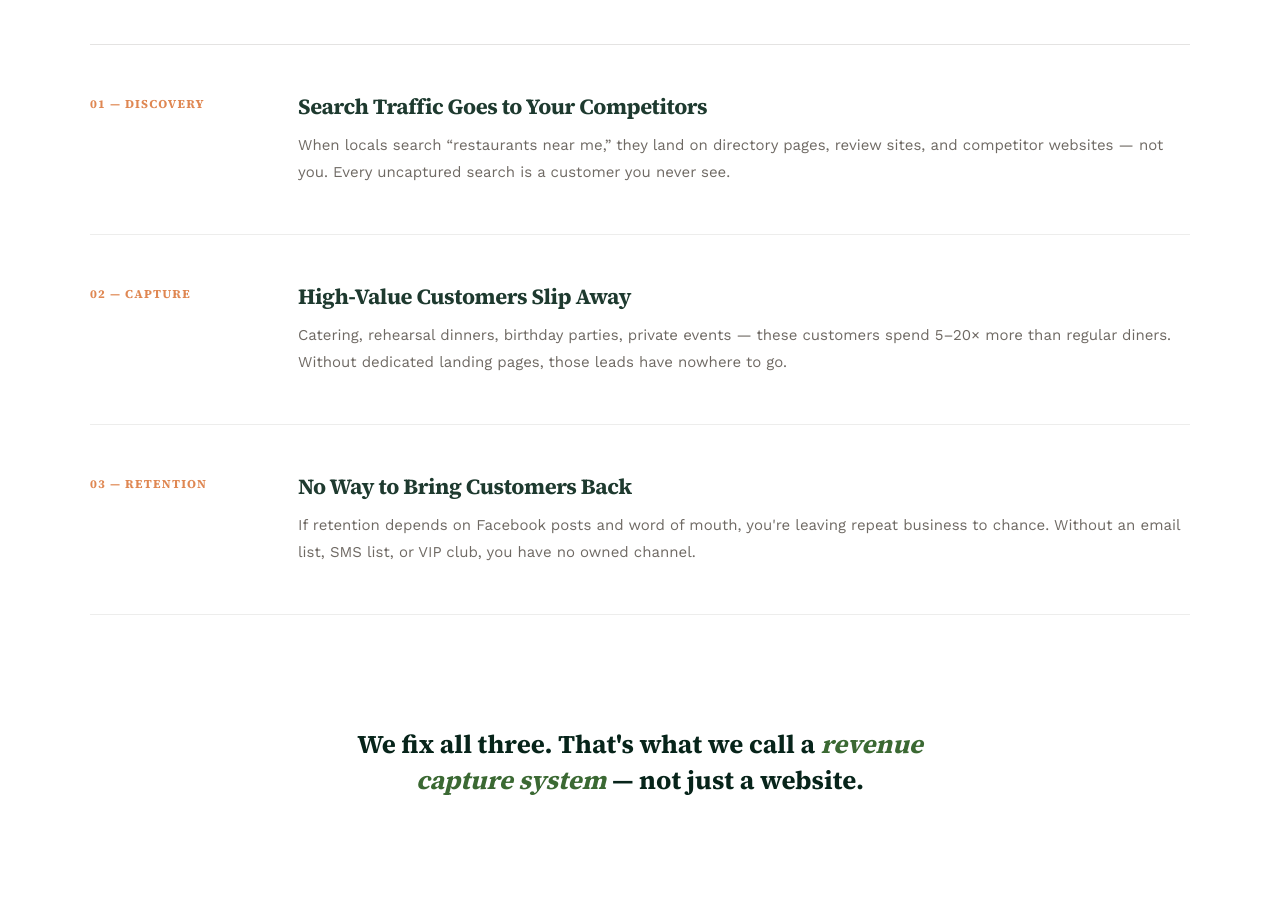
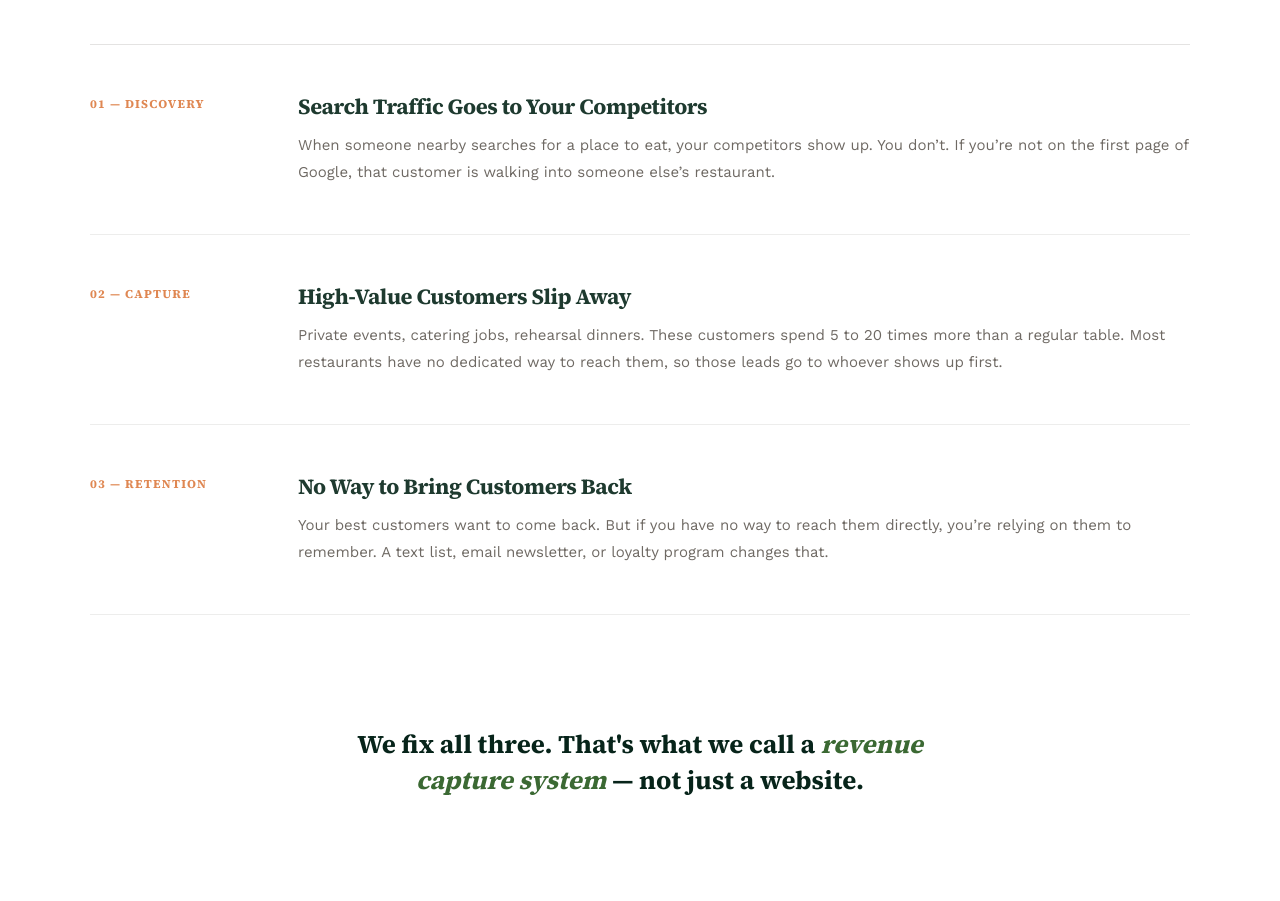
Before and after one commit to MainStreetGrowth/mainstreetgrowth, a Next.js app: page / in a window 1280 px wide. Shown: the part 1300-2201 px from the top of the page. Built offline with nearby package versions, Linux system fonts and the light colour scheme.

Commit message:
Rewrite LEAKS body copy — remove em dash constructions

```diff
--- a/app/page.tsx
+++ b/app/page.tsx
@@ -53,17 +53,17 @@ const LEAKS = [
   {
     n: "01", label: "Discovery",
     title: "Search Traffic Goes to Your Competitors",
-    body: "When locals search “restaurants near me,” they land on directory pages, review sites, and competitor websites — not you. Every uncaptured search is a customer you never see.",
+    body: "When someone nearby searches for a place to eat, your competitors show up. You don’t. If you’re not on the first page of Google, that customer is walking into someone else’s restaurant.",
   },
   {
     n: "02", label: "Capture",
     title: "High-Value Customers Slip Away",
-    body: "Catering, rehearsal dinners, birthday parties, private events — these customers spend 5–20× more than regular diners. Without dedicated landing pages, those leads have nowhere to go.",
+    body: "Private events, catering jobs, rehearsal dinners. These customers spend 5 to 20 times more than a regular table. Most restaurants have no dedicated way to reach them, so those leads go to whoever shows up first.",
   },
   {
     n: "03", label: "Retention",
     title: "No Way to Bring Customers Back",
-    body: "If retention depends on Facebook posts and word of mouth, you're leaving repeat business to chance. Without an email list, SMS list, or VIP club, you have no owned channel.",
+    body: "Your best customers want to come back. But if you have no way to reach them directly, you’re relying on them to remember. A text list, email newsletter, or loyalty program changes that.",
   },
 ];
 
```
